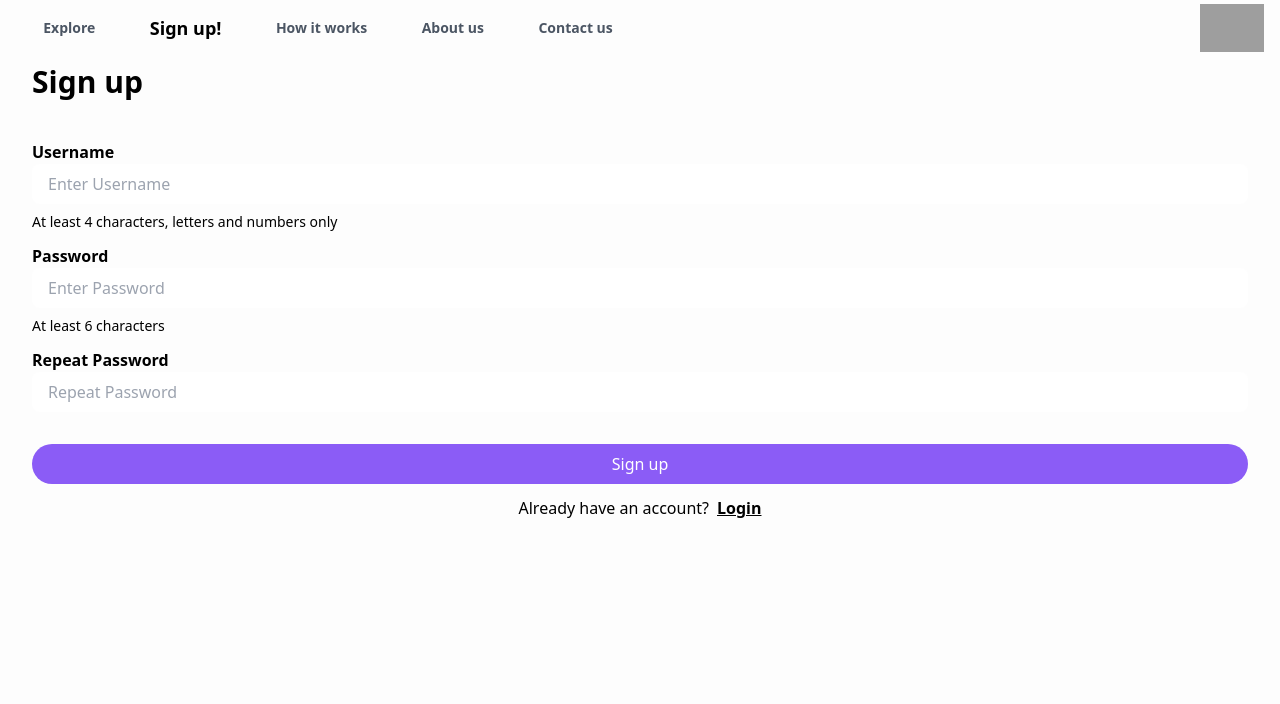
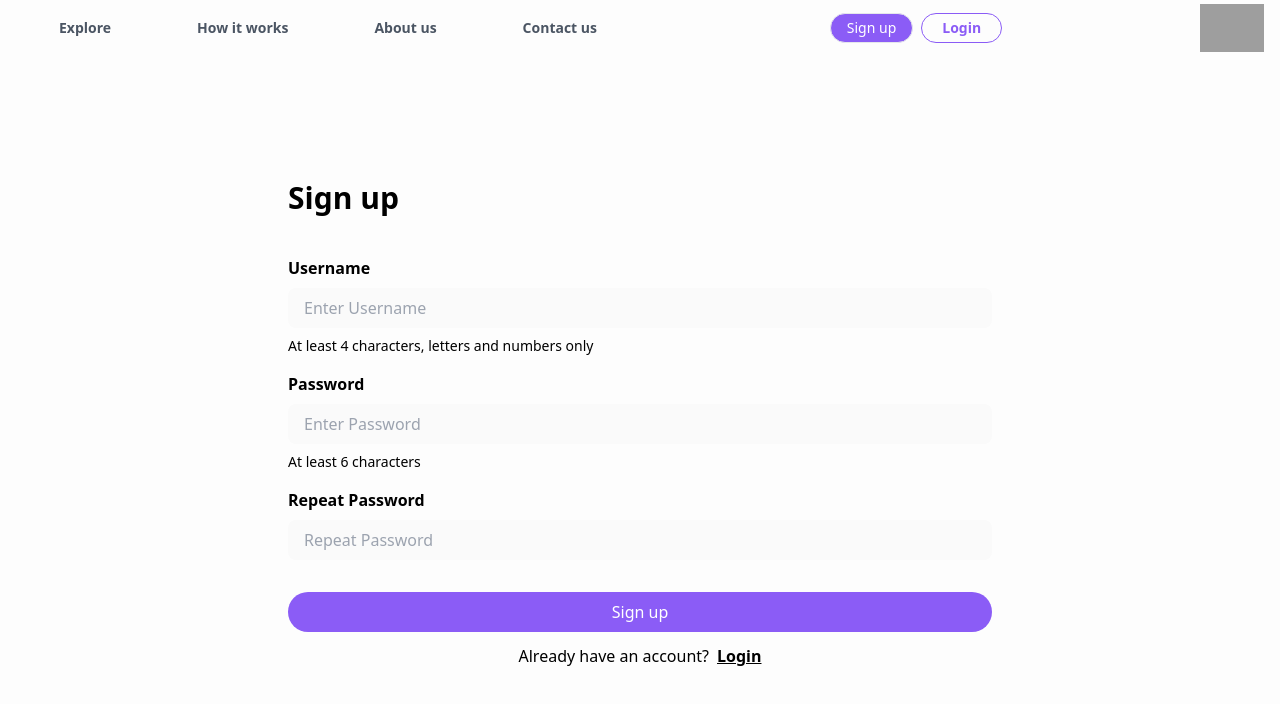
Before and after one commit to RafaV12/social-store, a React (Create React App) app: page /signup in a window 1280 px wide. Shown: the top 704 px of the page. Built offline with nearby package versions, Linux system fonts and the light colour scheme; grey boxes are pictures that could not be loaded.

Commit message:
About content added and more cssstyling

```diff
--- a/src/Components/Header.js
+++ b/src/Components/Header.js
@@ -23,7 +23,7 @@ function Header() {
       </div>
 
       {/* Destkop Navigation links */}
-      <ul className="hidden w-2/4 justify-around items-center font-semibold text-gray-600 text-sm md:flex md:w-3/4 lg:w-2/4">
+      <ul className="hidden w-2/4 justify-around items-center font-semibold text-gray-600 text-sm md:flex lg:w-2/4">
         <NavLink
           to="/"
           className={(isActive) => `${isActive.isActive && 'text-lg text-black'}`}
@@ -40,17 +40,6 @@ function Header() {
         >
           <li>
             Dashboard
-          </li>
-        </NavLink>
-        )}
-
-        { !user && (
-        <NavLink
-          to="/signup"
-          className={(isActive) => `${isActive.isActive ? 'text-lg text-black' : 'text-purple-400'}`}
-        >
-          <li>
-            Sign up!
           </li>
         </NavLink>
         )}
@@ -83,6 +72,24 @@ function Header() {
         </NavLink>
       </ul>
 
+      { !user && (
+      <div className="hidden items-center md:flex">
+        <NavLink
+          to="/signup"
+          className="py-1 px-4 mr-2 bg-purple-500 text-white text-sm border rounded-full"
+        >
+          Sign up
+        </NavLink>
+        <NavLink
+          to="/login"
+          className="py-1 px-5 mr-2 border border-purple-500 text-purple-500 font-semibold text-sm rounded-full"
+        >
+          Login
+        </NavLink>
+
+      </div>
+      )}
+
       {/* Logo */}
       <NavLink to="/">
         <img
--- a/src/Components/Home/SocialSlider.js
+++ b/src/Components/Home/SocialSlider.js
@@ -8,7 +8,7 @@ function SocialSlider() {
       >
         Select a social network
       </p>
-      <div className="mt-3 py-2 pl-3 w-full container flex overflow-x-auto items-center md:pl-7">
+      <div className="mt-3 py-2 pl-3 w-full container flex overflow-x-auto items-center hide-scrollbar md:pl-7">
         {/* Youtube */}
         <div className="m-2 p-2 h-16 min-w-max border flex flex-col justify-around bg-white rounded-lg transform transition duration-500 hover:scale-105 shadow-md cursor-pointer">
           <img
--- a/src/Pages/Contact.js
+++ b/src/Pages/Contact.js
@@ -15,7 +15,7 @@ function Contact() {
         >
           <div className="w-72 text-center">
             <p className="uppercase font-bold text-4xl">Contact us</p>
-            <p className="mt-1 text-sm">Please, contact us if you have any questions. We will get to you within 24hrs.</p>
+            <p className="mt-1 text-sm text-gray-600">Please, contact us if you have any questions. We will get to you within 24hrs.</p>
           </div>
         </div>
 
--- a/src/Pages/HowItWorks.js
+++ b/src/Pages/HowItWorks.js
@@ -1,4 +1,5 @@
 import React from 'react';
+import { Link } from 'react-router-dom';
 import Footer from '../Components/Footer';
 
 // Images
@@ -21,7 +22,7 @@ function HowItWorks() {
       >
         <div className="w-72 text-center">
           <p className="uppercase font-bold text-4xl">How it Works</p>
-          <p className="mt-1 text-sm">There are only 5 easy steps to get your new social media account.</p>
+          <p className="mt-1 text-sm text-gray-600">There are only 5 easy steps to get your new social media account.</p>
         </div>
       </div>
 
@@ -43,9 +44,9 @@ function HowItWorks() {
 
         {/* Step 2 */}
         <div className="mb-14 flex flex-col md:flex-row md:items-center md:justify-between">
-          <img src={step2} alt="" className="h-80 w-64 self-center md:w-1/3 md:order-last" />
+          <img src={step2} alt="" className="h-64 w-full self-center md:w-1/3 md:order-last" />
           <div className="hidden h-14 w-14 text-2xl tracking-wider font-bold rounded-lg shadow-md md:flex md:justify-center md:items-center md:order-2">2.</div>
-          <div className="md:-mt-10 md:w-1/3 md:order-1">
+          <div className="mt-2 md:-mt-10 md:w-1/3 md:order-1">
             <span className="text-2xl font-bold md:hidden">1.</span>
             <h3 className="text-2xl font-bold">Buy the account or drop your offer</h3>
             <p className="mt-2">
@@ -101,7 +102,7 @@ function HowItWorks() {
       {/* Contact us box */}
       <div className="mt-7 px-7 py-4 mb-16 w-4/5 h-64 flex flex-col items-center justify-center bg-white rounded-lg shadow-md self-center md:w-2/4 xl:w-1/4">
         <p className="text-3xl text-center font-semibold">Couldn't find the answer to your question?</p>
-        <button className="mt-6 px-2 py-3 w-3/4 bg-purple-600 text-white rounded-full" type="button">Contact us</button>
+        <Link to="/contact" className="mt-6 px-2 py-3 w-3/4 text-center bg-purple-600 text-white rounded-full">Contact us</Link>
       </div>
       <Footer />
     </div>
--- a/src/Pages/Login.js
+++ b/src/Pages/Login.js
@@ -17,13 +17,12 @@ function Login() {
 
   return (
     <div
-      className="min-h-screen flex"
+      className="min-h-screen flex md:justify-center xl:items-center"
     >
       <div
-        style={{ maxWidth: '1300px' }}
-        className="p-8 w-full flex flex-col 2xl:items-center 2xl:justify-center"
+        className="p-8 mt-14 container w-full flex flex-col md:w-3/5"
       >
-        <p className="mt-8 text-3xl font-bold mb-10">Log in</p>
+        <p className="text-3xl font-bold mb-10">Log in</p>
 
         <form onSubmit={onSubmit} className="pb-2 w-full h-full flex flex-col">
           <div className="flex flex-col">
@@ -36,7 +35,7 @@ function Login() {
               name="username"
               value={values.username}
               onChange={handleChange}
-              className="pl-4 mb-3 h-10 w-full rounded-lg"
+              className="mt-2 pl-4 mb-4 h-10 w-full rounded-lg input-bg-color"
               required
             />
 
@@ -48,7 +47,7 @@ function Login() {
               name="password"
               value={values.password}
               onChange={handleChange}
-              className="pl-4 h-10 w-full rounded-lg"
+              className="mt-2 pl-4 h-10 w-full rounded-lg input-bg-color"
               placeholder="Enter Password"
               required
             />
--- a/src/Pages/SignUp.js
+++ b/src/Pages/SignUp.js
@@ -17,11 +17,11 @@ function SignUp() {
   };
 
   return (
-    <div className="min-h-screen flex flex-col items-center">
-      <div style={{ maxWidth: '1300px' }} className="p-8 w-full flex flex-col">
-        <p className="mt-8 text-3xl font-bold mb-10">Sign up</p>
+    <div className="min-h-screen flex md:justify-center xl:items-center">
+      <div className="p-8 mt-14 container w-full flex flex-col md:w-3/5">
+        <p className="text-3xl font-bold mb-10">Sign up</p>
 
-        <form onSubmit={onSubmit} className="pb-2 h-full flex flex-col">
+        <form onSubmit={onSubmit} className="pb-2 w-full h-full flex flex-col">
           <div className="flex flex-col">
             <label htmlFor="username">
               <b>Username</b>
@@ -32,10 +32,10 @@ function SignUp() {
               name="username"
               value={values.username}
               onChange={handleChange}
-              className="pl-4 h-10 w-full rounded-lg"
+              className="mt-2 pl-4 h-10 w-full rounded-lg input-bg-color"
               required
             />
-            <p className="mt-2 mb-3 text-sm">
+            <p className="mt-2 mb-4 text-sm">
               At least 4 characters, letters and numbers only
             </p>
 
@@ -44,21 +44,21 @@ function SignUp() {
             </label>
             <input
               type="password"
-              className="pl-4 h-10 w-full rounded-lg"
+              className="mt-2 pl-4 h-10 w-full rounded-lg input-bg-color"
               placeholder="Enter Password"
               name="password"
               value={values.password}
               onChange={handleChange}
               required
             />
-            <p className="mt-2 mb-3 text-sm">At least 6 characters</p>
+            <p className="mt-2 mb-4 text-sm">At least 6 characters</p>
 
             <label htmlFor="repeat-password">
               <b>Repeat Password</b>
             </label>
             <input
               type="password"
-              className="pl-4 h-10 w-full rounded-lg"
+              className="mt-2 pl-4 h-10 w-full rounded-lg input-bg-color"
               placeholder="Repeat Password"
               name="repeatPassword"
               value={values.repeatPassword}
--- a/src/index.css
+++ b/src/index.css
@@ -99,3 +99,14 @@ body {
   background-size: cover;
   background-repeat: no-repeat;
 }
+
+/* Hide scrollbar for Chrome, Safari and Opera */
+.hide-scrollbar::-webkit-scrollbar {
+  display: none;
+}
+
+/* Hide scrollbar for IE, Edge and Firefox */
+.hide-scrollbar {
+  -ms-overflow-style: none;  /* IE and Edge */
+  scrollbar-width: none;  /* Firefox */
+}
```
Also changed, not shown: src/Pages/About.js (+47 -17 lines).
